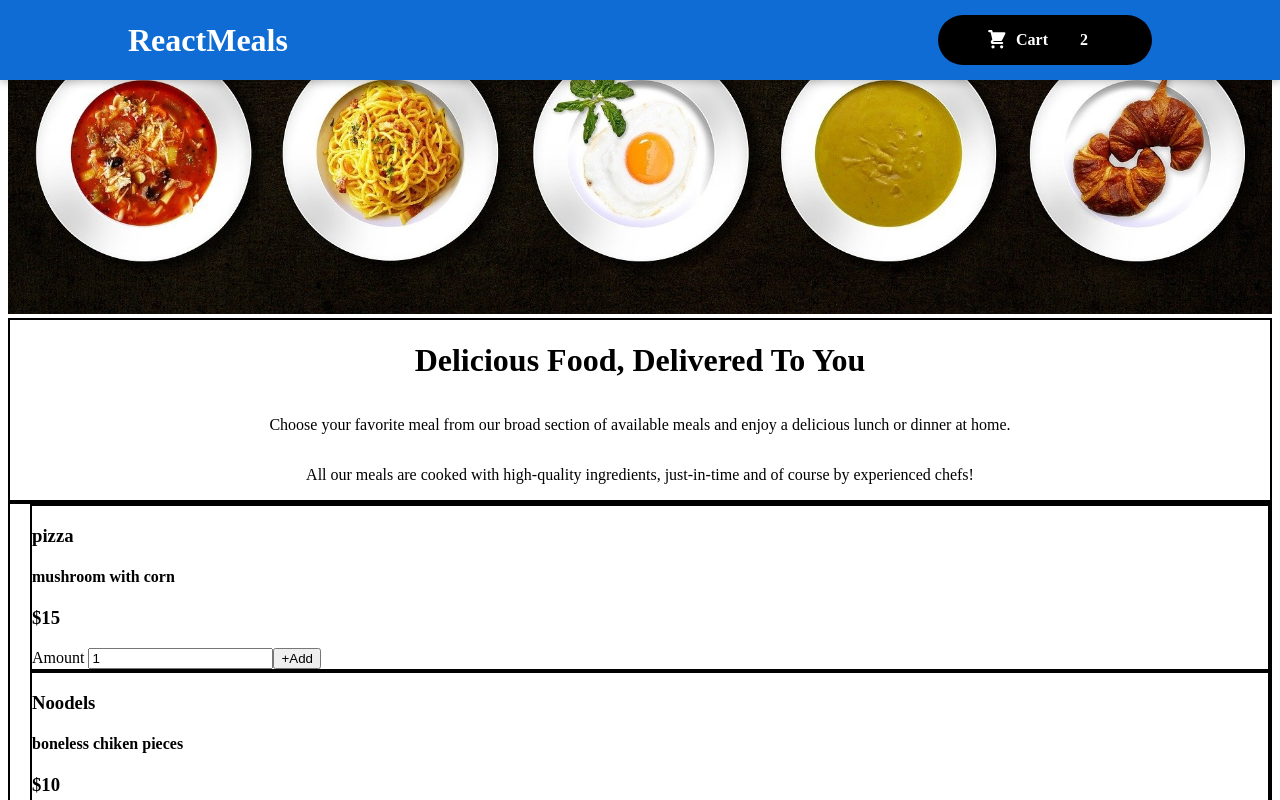
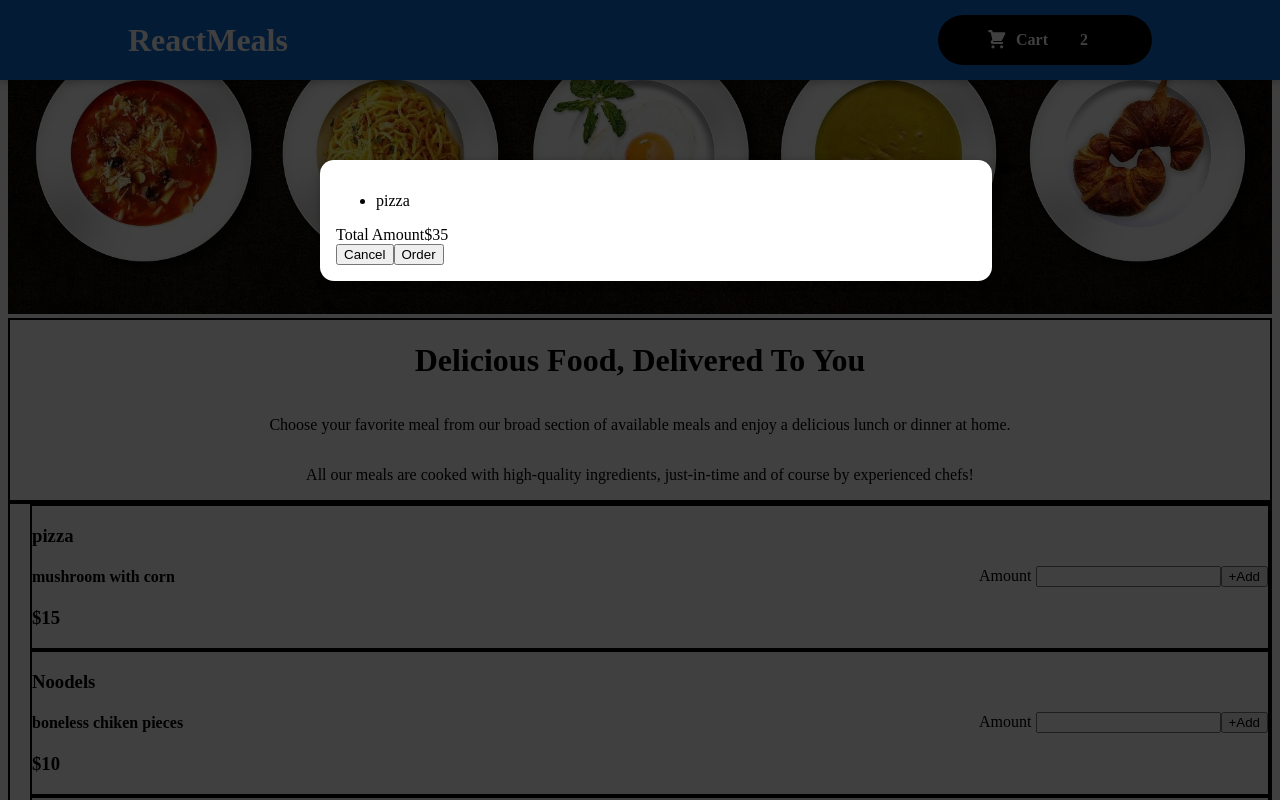
Before and after one commit to prudhviraj-793/01-starting-project, a React (Create React App) app: page / in a window 1280 px wide. Shown: the top 800 px of the page. Built offline with nearby package versions, Linux system fonts and the light colour scheme; the HTML template or start-up script is replaced by a standard one.

Commit message:
food-order-app cartItem

```diff
--- a/public/index.html
+++ b/public/index.html
@@ -28,6 +28,7 @@
   </head>
   <body>
     <noscript>You need to enable JavaScript to run this app.</noscript>
+    <div id="overlays"></div>
     <div id="root"></div>
     <!--
       This HTML file is a template.
--- a/src/App.js
+++ b/src/App.js
@@ -2,10 +2,12 @@ import Header from './Layout/Header/Header';
 import { Fragment } from "react";
 import Summary from "./Layout/Summary/Summary"
 import Meals from './Meals/Meals';
+import Cart from './Cart/Cart';
 
 function App() {
   return (
     <Fragment>
+      <Cart />
       <Header />
       <Summary />
       <Meals />
--- /dev/null
+++ b/src/Cart/Cart.js
@@ -0,0 +1,22 @@
+import Modal from "../UI/Modal/Modal"
+
+function Cart() {
+    const cartItems = <ul>{[{id: Math.random().toString(), name: 'pizza', price: '$20', amount: 2}].map(item => {
+        return <li key={item.id}>{item.name}</li>
+    })}</ul>
+    return (
+        <Modal>
+            {cartItems}
+            <div>
+                <span>Total Amount</span>
+                <span>$35</span>
+            </div>
+            <div>
+                <button>Cancel</button>
+                <button>Order</button>
+            </div>
+        </Modal>
+    )
+}
+
+export default Cart
--- a/src/Meals/MealItem.js
+++ b/src/Meals/MealItem.js
@@ -1,13 +1,15 @@
-import InputForm from './InputForm.js/InputForm'
+import InputForm from '../UI/InputForm.js/InputForm'
 import './Meals.css'
 
 function MealItem(props) {
     return (
-        <div className="mealItem">
-            <h3>{props.item}</h3>
-            <h4>{props.description}</h4>
-            <h3>{props.price}</h3>
-            <div>
+        <div className='mealItemContainer'>
+            <div className="mealItem">
+                <h3>{props.item}</h3>
+                <h4>{props.description}</h4>
+                <h3>{props.price}</h3>
+            </div>
+            <div className='inputForm'>
                 <InputForm />
             </div>
         </div>
--- a/src/Meals/Meals.css
+++ b/src/Meals/Meals.css
@@ -1,8 +1,13 @@
 .mealsContainer {
     border: 2px solid black;
     padding-left: 20px;
+    display: flex;
+    flex-direction: column;
 }
 
-.mealsContainer > .mealItem {
+.mealsContainer > .mealItemContainer {
     border: 2px solid black;
+    display:  flex;
+    align-items: center;
+    justify-content: space-between;
 }
--- a/src/Meals/InputForm.js/InputForm.js
+++ b/src/UI/InputForm.js/InputForm.js
@@ -3,7 +3,7 @@ import { Fragment } from "react"
 function InputForm() {
     return (
         <Fragment>
-            <label>Amount</label> <input type='number' value={1} />
+            <label>Amount</label> <input type='number' />
             <button>+Add</button>
         </Fragment>
     )
--- /dev/null
+++ b/src/UI/Modal/Modal.css
@@ -0,0 +1,40 @@
+.backdrop {
+    position: fixed;
+    top: 0;
+    left: 0;
+    width: 100%;
+    height: 100vh;
+    z-index: 20;
+    background-color: rgba(0, 0, 0, 0.75);
+  }
+
+  .modal {
+    position: fixed;
+    top: 20vh;
+    left: 5%;
+    width: 90%;
+    background-color: white;
+    padding: 1rem;
+    border-radius: 14px;
+    box-shadow: 0 2px 8px rgba(0, 0, 0, 0.25);
+    z-index: 30;
+    animation: slide-down 300ms ease-out forwards;
+  }
+
+  @media (min-width: 768px) {
+    .modal {
+      width: 40rem;
+      left: calc(50% - 20rem);
+    }
+  }
+
+  @keyframes slide-down {
+    from {
+      opacity: 0;
+      transform: translateY(-3rem);
+    }
+    to {
+      opacity: 1;
+      transform: translateY(0);
+    }
+  }
--- /dev/null
+++ b/src/UI/Modal/Modal.js
@@ -0,0 +1,22 @@
+import { Fragment } from "react"
+import ReactDOM from "react-dom"
+import './Modal.css'
+
+function BackDrop() {
+    return <div className="backdrop"></div>
+}
+
+function ModalOverlay(props) {
+    return <div className="modal">
+        <div className="content">{props.children}</div>
+    </div>
+}
+
+function Modal(props) {
+    return <Fragment>
+        {ReactDOM.createPortal(<BackDrop />, document.getElementById('overlays'))}
+        {ReactDOM.createPortal(<ModalOverlay>{props.children}</ModalOverlay>, document.getElementById('overlays'))}
+    </Fragment>
+}
+
+export default Modal
```
Also changed, not shown: 1 other file (tests, documents, lock files or other folders).
